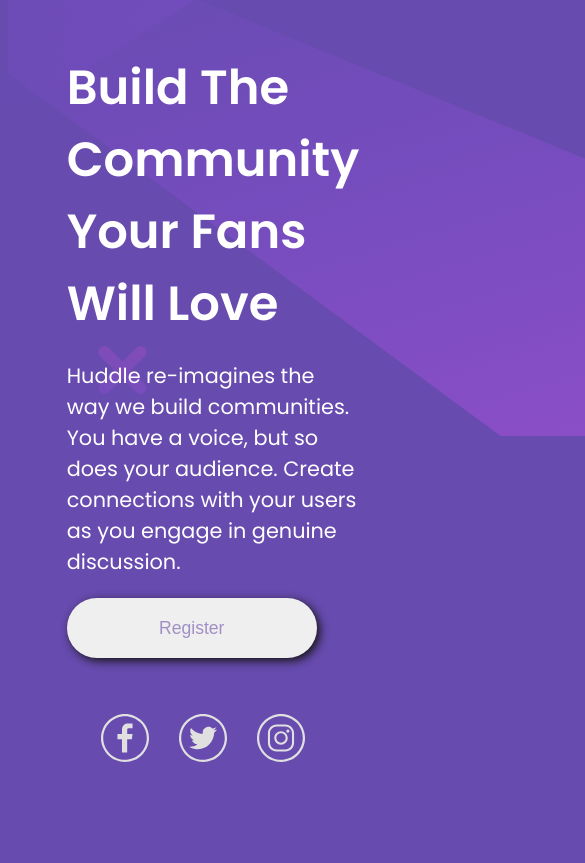
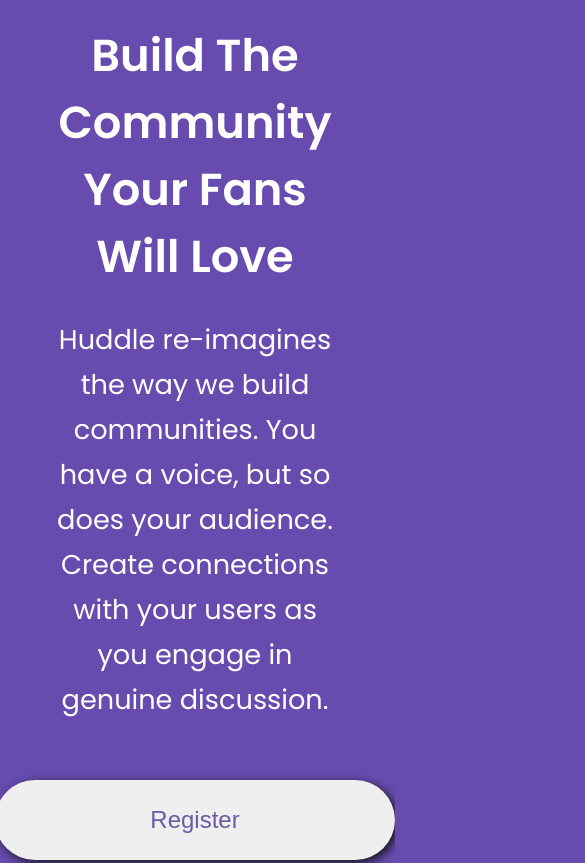
Before and after one commit to GalkaKamil/desktop-mobile-responsive-learning, a plain HTML site: page app/index.html in a window 390 px wide. Shown: the part 509-1372 px from the top of the page, 585 px wide, since content can reach past the window. Before the commit the page ends 1305 px from the top, so only its background shows below. Drawn offline with Linux system fonts and the light colour scheme.

Commit message:
added style-mobile-first.css file to see and build design for mobile first

```diff
--- /dev/null
+++ b/app/css/style-mobile-first.css
@@ -0,0 +1,94 @@
+body{
+    background-color: hsl(257,40%,49%);
+    font-family: 'Open Sans', sans-serif;
+    font-family: 'Poppins', sans-serif;
+    margin: 0;
+}
+
+.backgroundImage{
+    position: absolute;
+    width: 100%;
+    z-index: -1;
+}
+
+.logoImage{
+    margin: 45px 0 0 55px;
+
+}
+.mainSection{
+
+    padding: 80px 50px 0 50px;
+    color: white;
+}
+
+.mainSection__image{
+    width: 100%;
+
+}
+
+.mainSection__article{
+    display: flex;
+    flex-direction: column;
+    align-items: center;
+
+}
+
+.mainSection__h1{
+    font-size: 2.8rem;
+    font-weight: 600;
+    text-align: center;
+    margin: 120px 5px 0 5px;
+}
+
+.mainSection__paragraph{
+    font-size: 1.7em;
+    font-weight: 400;
+    text-align: center;
+    line-height: 45px;
+    margin-left: 5px;
+    margin-right: 5px;
+}
+
+.mainSection__button{
+    height: 80px;
+    width: 400px;
+    font-weight: 400;
+    font-size: 150%;
+    border-radius: 50px;
+    box-shadow: 3px 3px 10px rgb(22, 21, 21);
+    border: none;
+    color: #6C5BA2;
+    margin-top: 30px;
+}
+
+.mainSection__button:hover{
+    background-color: hsl(300, 69%, 71%);
+    color: white;
+}
+
+.mainSection__button:active{
+    background-color: hsl(300, 47%, 73%);
+}
+
+footer{
+    display: flex;
+    flex-direction: row;
+    justify-content: center;
+    height: 100px;
+    margin-top: 80px;
+
+}
+
+.footer__Icon{
+    width: 48px;
+    filter: invert(94%) sepia(0%) saturate(24%) hue-rotate(24deg) brightness(105%) contrast(108%); /* fitler is to color svg icon */
+}
+
+.footer__Icon:hover{
+    filter: invert(90%) sepia(86%) saturate(1610%) hue-rotate(223deg) brightness(90%) contrast(89%);
+}
+
+.footer__Icon__middle{
+    margin-left: 20px;
+    margin-right: 20px;
+}
--- a/app/index.html
+++ b/app/index.html
@@ -5,7 +5,7 @@
     <meta charset="UTF-8">
     <meta http-equiv="X-UA-Compatible" content="IE=edge">
     <meta name="viewport" content="width=device-width, initial-scale=1.0">
-    <link rel="stylesheet" href="./css/style.css" />
+    <link rel="stylesheet" href="./css/style-mobile-first.css" />
     <link rel="preconnect" href="https://fonts.googleapis.com">
     <link rel="preconnect" href="https://fonts.gstatic.com" crossorigin>
     <link href="https://fonts.googleapis.com/css2?family=Open+Sans&family=Poppins:wght@400;600&display=swap"
@@ -14,7 +14,7 @@
 </head>
 
 <body>
-    <img class="backgroundImage" src="./assets/bg-desktop.svg" alt="Background">
+    <img class="backgroundImage" src="./assets/bg-mobile.svg" alt="Background">
     <header>
         <img class="logoImage" src="./assets/logo.svg" alt="Main Huddle logo">
     </header>
@@ -30,8 +30,8 @@
     </section>
     <footer>
         <img class="footer__Icon" src="./assets/facebook-logo.svg" alt="Facebook icon">
-        <img class="footer__Icon" src="./assets/twitter-icon.svg" alt="Twitter icon">
-        <img class="footer__Icon__Right footer__Icon" src="./assets/instagram-icon.svg" alt="Instagram icon">
+        <img class="footer__Icon footer__Icon__middle" src="./assets/twitter-icon.svg" alt="Twitter icon">
+        <img class="footer__Icon" src="./assets/instagram-icon.svg" alt="Instagram icon">
     </footer>
     <!-- w tym projekcie dopracować :
         responsywnosc - chyba juz git na tej stronie jest
```
